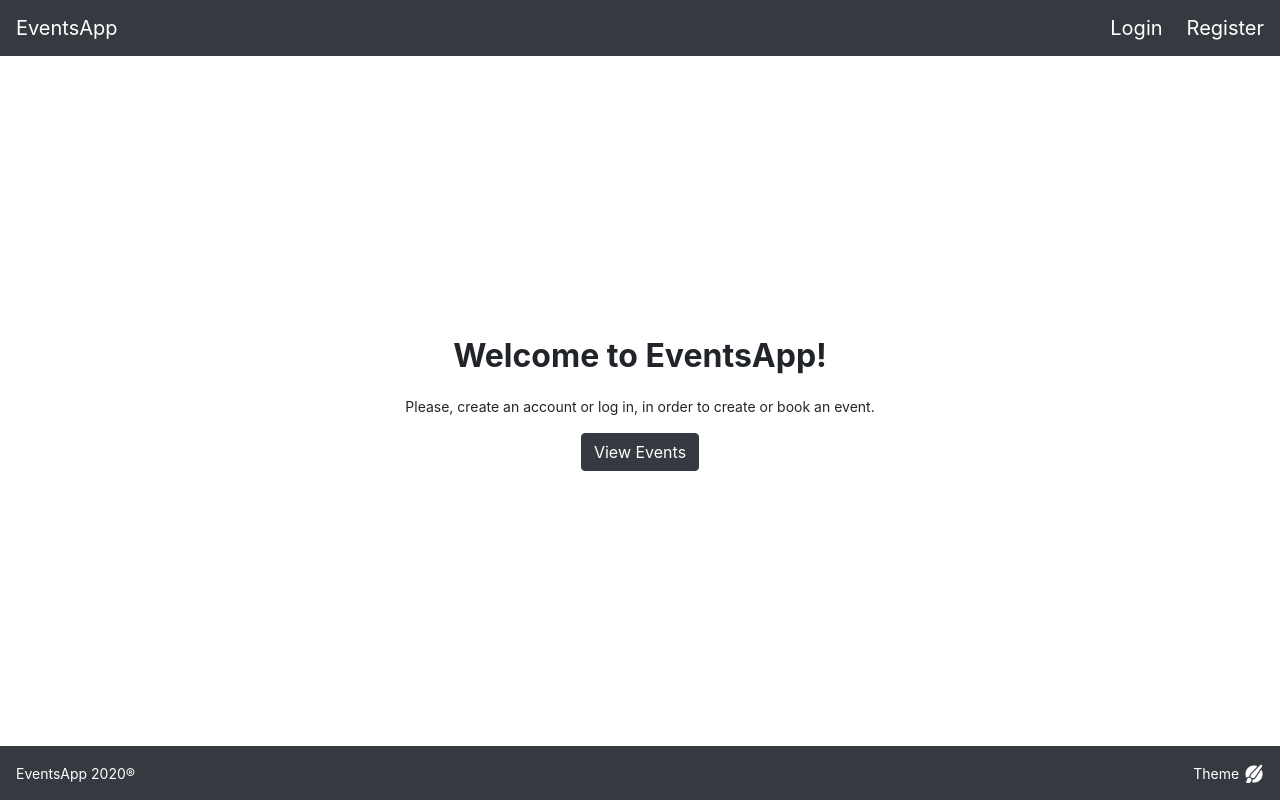
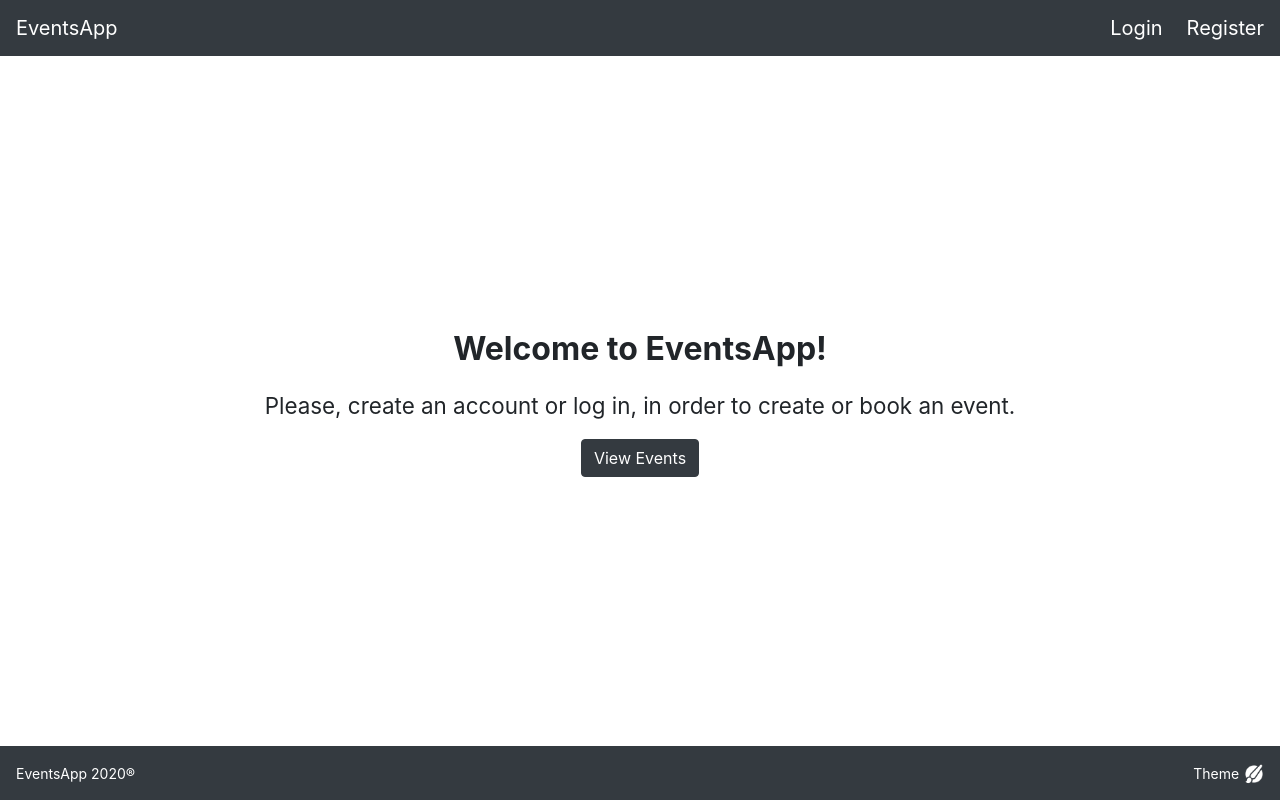
Before and after one commit to volenpopov/React, a React (Create React App) app in the folder React EventsApp/: page / in a window 1280 px wide. Built offline with nearby package versions, Linux system fonts and the light colour scheme.

Commit message:
Update HomeGuest.css

```diff
--- a/React EventsApp/src/pages/Home/HomeGuest.css
+++ b/React EventsApp/src/pages/Home/HomeGuest.css
@@ -8,6 +8,6 @@
     font-weight: bold;
 }
 
-.homeGuestContainer p:last-child {
+.homeGuestContainer p:nth-child(2) {
     font-size: 1.4rem;
 }
```
